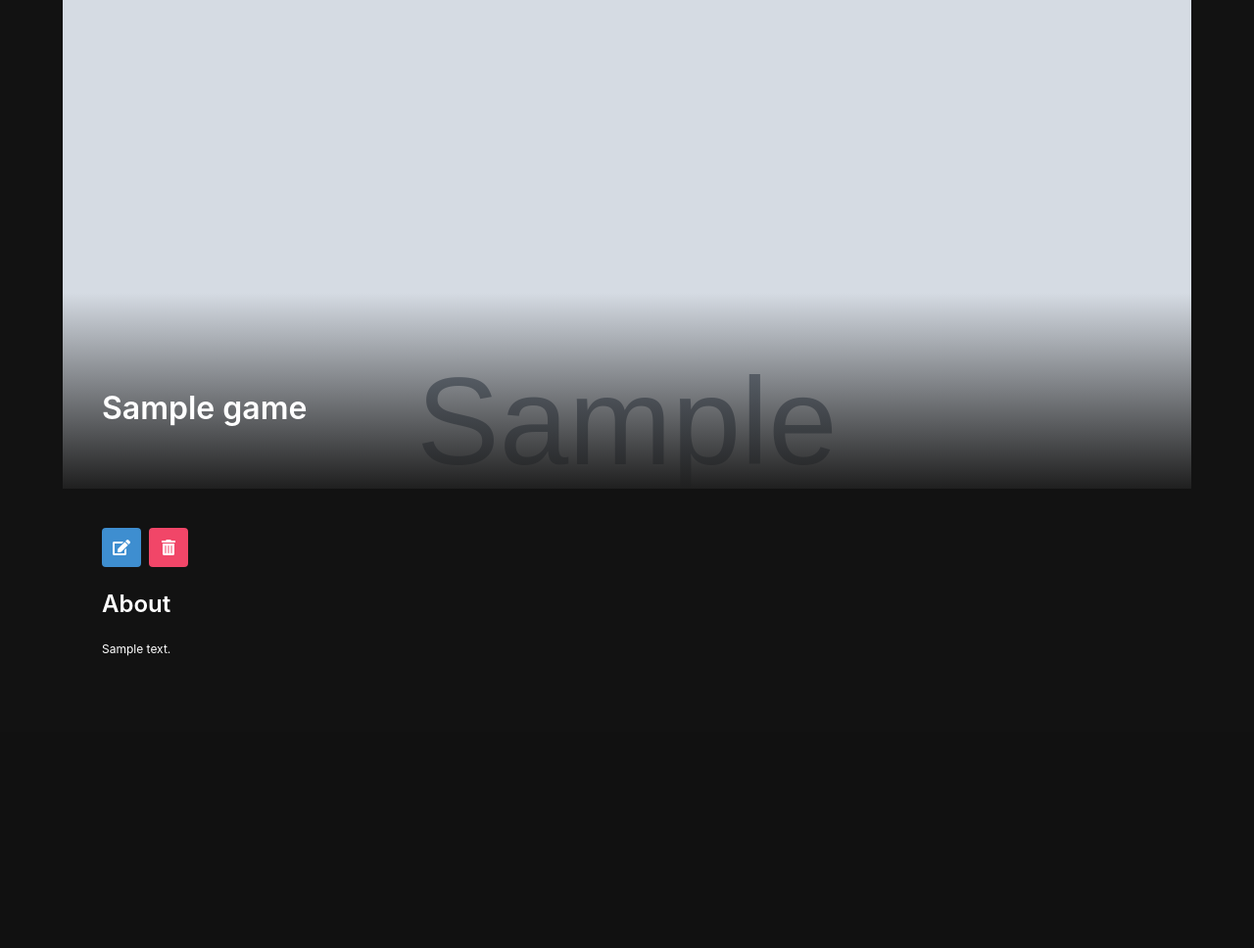
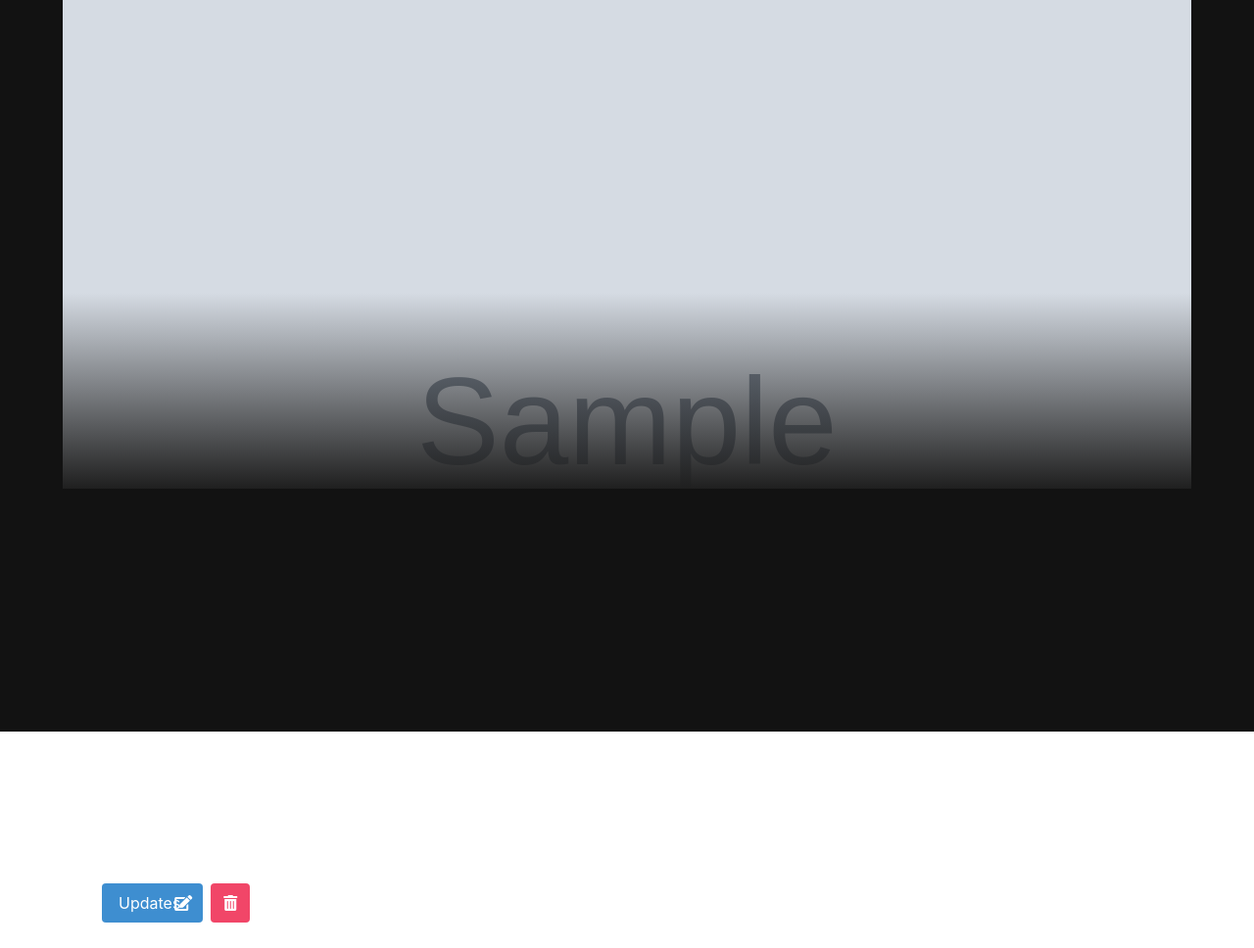
Before and after one commit to undftdcreed/GameSpot, a Django app: template main_app/templates/game_detail.html in a window 1280 px wide. Shown: the part 53-1021 px from the top of the page at 98% size. Before the commit the page ends 723 px from the top, so only its background shows below. Run offline with Django 4.2, Linux system fonts and the light colour scheme; the template is opened without the code that fills it: values that come from a table or form of the project are taken from there, others are empty; tables that the repository leaves empty hold one stand-in row (values such as "Sample post"); grey boxes marked "Sample" are stand-in pictures; parts of the project's set-up code (start-up, migrations or seed data) failed here and were passed over.

Commit message:
fixed bugs

```diff
--- a/main_app/templates/game_detail.html
+++ b/main_app/templates/game_detail.html
@@ -12,11 +12,11 @@
         <span>Verified</span>
     </div>
     {% endif %}
-    <h1 class="title">{{game.name}}</h1>
-</div>
-<div class="detail__container">
-    <div class="buttons">
-        <a href="" class="button is-info">
+    <div class="detail__container">
+        <div class="buttons">
+            <div class="buttons">
+
+        <a href="{% url 'game_update' game.pk %}" class="button is-info"> Updates
             <span class="icon">
                 <i class="fas fa-edit"></i>
             </span>
--- a/main_app/templates/game_list.html
+++ b/main_app/templates/game_list.html
@@ -22,11 +22,11 @@
     <div class="card">
       <div class="card-image">
         <figure class="image is-square">
-          <img src="{{artist.img}}" alt="{{artist.name}}" />
+          <img src="{{game.img}}" alt="{{game.name}}" />
         </figure>
       </div>
       <div class="card-header">
-        <p class="card-header-title">{{artist.name}}</p>
+        <p class="card-header-title">{{game.name}}</p>
       </div>
     </div>
   </a>
--- a/main_app/urls.py
+++ b/main_app/urls.py
@@ -8,6 +8,6 @@ urlpatterns = [
     path('gamelist/', views.GameList.as_view(), name = "game_list"),
     path('gamelist/new', views.GameCreate.as_view(), name = "game_create"),
     path('gamelist/<int:pk>/', views.GameDetail.as_view(), name="game_detail"),
-    path('gamelist/<int:pk>/update', views.ArtistUpdate.as_view(), name="artist_update"),
+    path('gamelist/<int:pk>/update', views.GameUpdate.as_view(), name="game_update"),
 
 ]
```
Also changed, not shown: main_app/views.py (+5 -10 lines).
